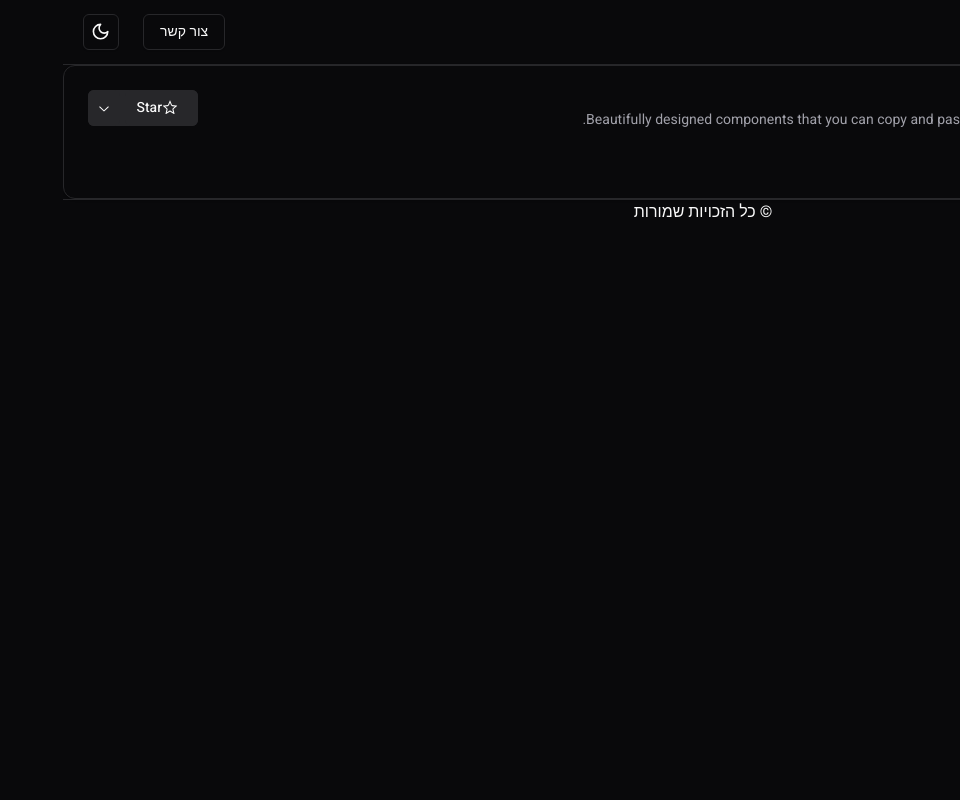
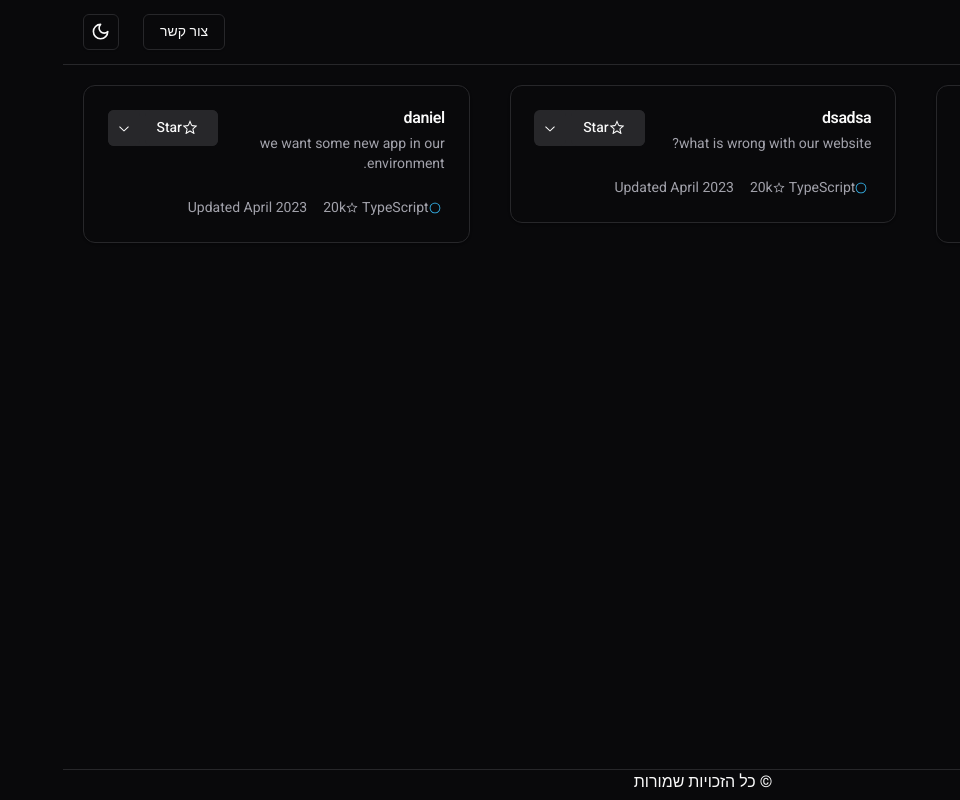
Before and after one commit to DanielBelz1997/project_manager_frontend, a React (Vite) app: page /myRequests in a window 1280 px wide. Shown: the whole page, without its empty margins (320-1280 px from the left). Built offline with nearby package versions, Linux system fonts and the light colour scheme; grey boxes are pictures that could not be loaded.

Commit message:
fix and feat: router and my request starter

```diff
--- a/src/pages/clients/Requests/myRequests.tsx
+++ b/src/pages/clients/Requests/myRequests.tsx
@@ -24,16 +24,32 @@ import {
 } from "@/components/ui/dropdown-menu";
 import { Separator } from "@/components/ui/separator";
 
-export function MyRequests() {
+export const MyRequests = () => {
+  const me = [
+    {
+      id: 1,
+      name: "kkkd",
+      request_header: "help with some bug issues in one of our apps.",
+    },
+    {
+      id: 2,
+      name: "dsadsa",
+      request_header: "what is wrong with our website?",
+    },
+    {
+      id: 3,
+      name: "daniel",
+      request_header: "we want some new app in our environment.",
+    },
+  ];
   return (
-    <Card>
+    <div className="min-h-full flex justify-center items-start">
+      {me.map((x) => (
+        <Card className="w-6/12 m-5 cursor-pointer" key={x.id}>
           <CardHeader className="grid grid-cols-[1fr_110px] items-start gap-4 space-y-0">
-        <div className="space-y-1">
-          <CardTitle>shadcn/ui</CardTitle>
-          <CardDescription>
-            Beautifully designed components that you can copy and paste into
-            your apps. Accessible. Customizable. Open Source.
-          </CardDescription>
+            <div className="space-y-2">
+              <CardTitle>{x.name}</CardTitle>
+              <CardDescription>{x.request_header}</CardDescription>
             </div>
             <div className="flex items-center space-x-1 rounded-md bg-secondary text-secondary-foreground">
               <Button variant="secondary" className="px-3 shadow-none">
@@ -58,7 +74,9 @@ export function MyRequests() {
                     Future Ideas
                   </DropdownMenuCheckboxItem>
                   <DropdownMenuCheckboxItem>My Stack</DropdownMenuCheckboxItem>
-              <DropdownMenuCheckboxItem>Inspiration</DropdownMenuCheckboxItem>
+                  <DropdownMenuCheckboxItem>
+                    Inspiration
+                  </DropdownMenuCheckboxItem>
                   <DropdownMenuSeparator />
                   <DropdownMenuItem>
                     <PlusIcon className="mr-2 h-4 w-4" /> Create List
@@ -81,5 +99,7 @@ export function MyRequests() {
             </div>
           </CardContent>
         </Card>
+      ))}
+    </div>
   );
-}
+};
```
Lines whose indentation alone changed are shown as unchanged.
